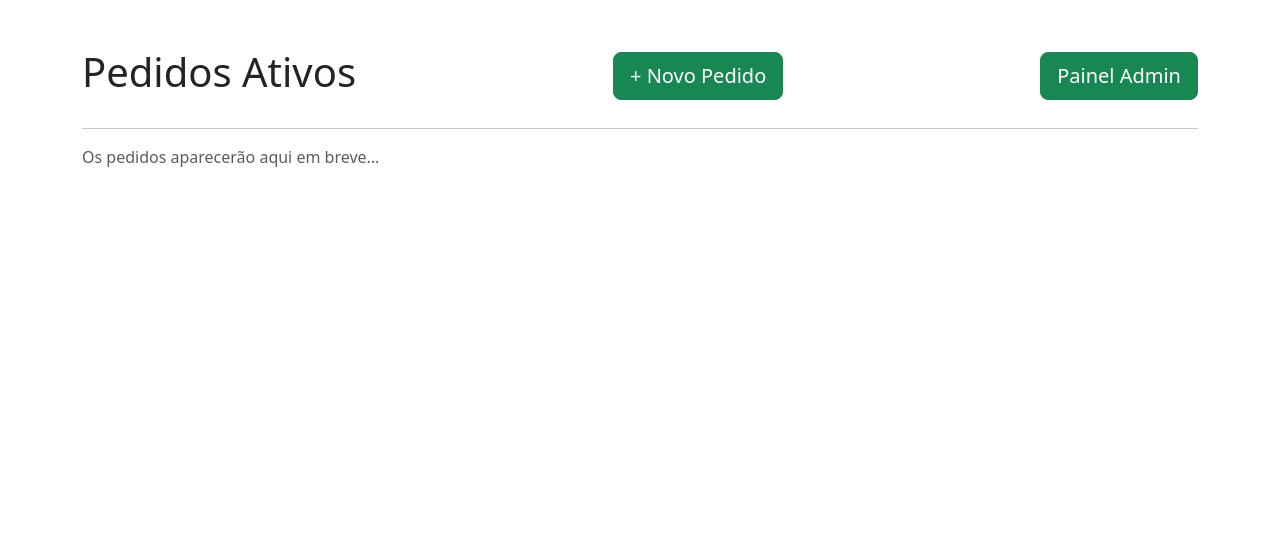
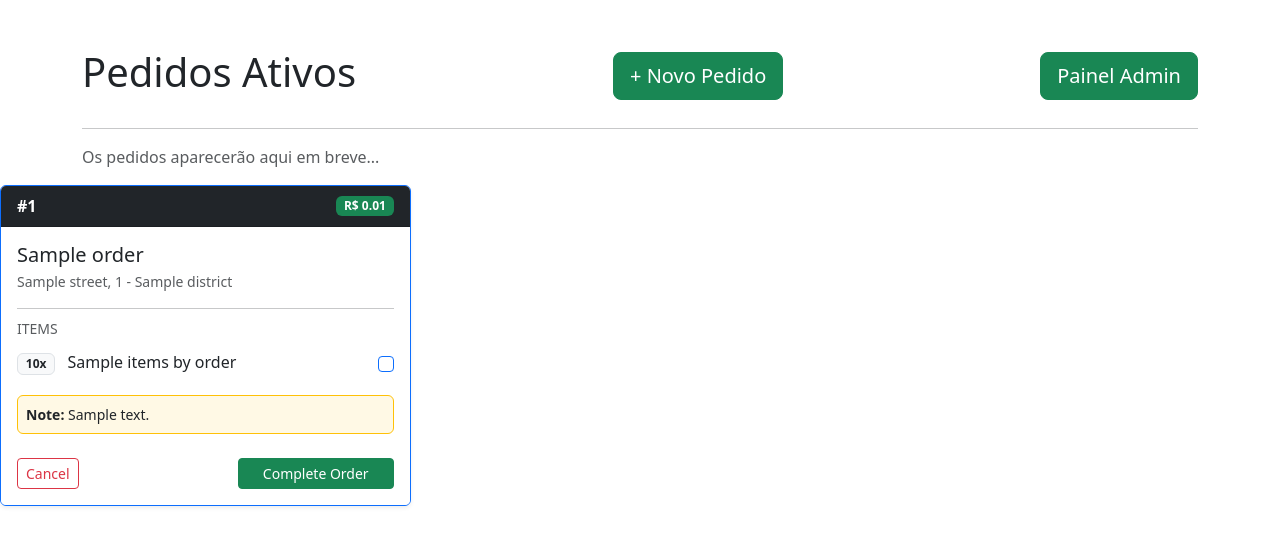
Before and after one commit to Pro7Alem/delivery, a Flask app: template templates/index.html in a window 1280 px wide. Shown: the top 546 px of the page. Run offline with Flask 3, Linux system fonts and the light colour scheme; the template is opened without the code that fills it: most values are stand-ins (such as "Sample title", 1, 10 or a date in 2020).

Commit message:
feat: cards de pedidos em andamento

```diff
--- a/app.py
+++ b/app.py
@@ -7,8 +7,23 @@ app = Flask(__name__)
 
 @app.route('/')
 def index():
-    orders = exec_query("SELECT * FROM orders WHERE status = 'CONFIRMED' ORDER BY created_at DESC")
-    return render_template('index.html', orders=orders)
+    # 1. Busca pedidos ativos
+    orders = exec_query("""
+        SELECT o.*, a.street, a.number, a.district
+        FROM orders o
+        JOIN addresses a ON o.address_id = a.id
+        WHERE o.status = 'CONFIRMED'
+        ORDER BY o.created_at ASC
+    """)
+
+    # 2. Busca itens dos pedidos ativos
+    items_by_order = {}
+    for order in orders:
+        items = exec_query("SELECT name, quantity FROM order_items WHERE order_id = ?",
+                           (order['id'],))
+        items_by_order[order['id']] = items
+
+    return render_template('index.html', orders=orders, items_by_order=items_by_order)
 
 @app.route('/novo_pedido')
 def novo_pedido():
--- a/templates/index.html
+++ b/templates/index.html
@@ -17,5 +17,74 @@
         <hr>
         <p class="text-muted">Os pedidos aparecerão aqui em breve...</p>
     </div>
+
+<div class="row">
+    {% if not orders %}
+        <div class="col-12 text-center mt-5">
+            <p class="text-muted">No active orders. Time to rest! ☕</p>
+        </div>
+    {% endif %}
+
+    {% for order in orders %}
+    <div class="col-md-6 col-lg-4 mb-4">
+        <div class="card shadow-sm h-100 border-primary">
+            <!-- Cabeçalho do Card: ID e Valor Total -->
+            <div class="card-header bg-dark text-white d-flex justify-content-between align-items-center">
+                <span class="fw-bold">#{{ order.id }}</span>
+                <span class="badge bg-success">R$ {{ "%.2f"|format(order.total_value / 100) }}</span>
+            </div>
+
+            <div class="card-body">
+                <!-- Informações do Cliente e Endereço -->
+                <h5 class="card-title mb-1">{{ order.customer_name }}</h5>
+                <p class="card-text small text-muted mb-3">
+                    <i class="bi bi-geo-alt"></i> {{ order.street }}, {{ order.number }} - {{ order.district }}
+                </p>
+
+                <hr>
+
+                <!-- Lista de Itens com Checkbox para conferência -->
+                <h6 class="card-subtitle mb-2 text-muted small uppercase">ITEMS</h6>
+                <ul class="list-group list-group-flush">
+                    {% for item in items_by_order[order.id] %}
+                    <li class="list-group-item d-flex justify-content-between align-items-center px-0 py-1 border-0">
+                        <span>
+                            <span class="badge bg-light text-dark border me-2">{{ item.quantity }}x</span>
+                            {{ item.name }}
+                        </span>
+                        <!-- Checkbox manual para o funcionário marcar o que já preparou -->
+                        <input type="checkbox" class="form-check-input border-primary">
+                    </li>
+                    {% endfor %}
+                </ul>
+
+                <!-- Observações do Pedido -->
+                {% if order.notes %}
+                <div class="mt-3 p-2 bg-warning bg-opacity-10 border border-warning rounded small">
+                    <strong>Note:</strong> {{ order.notes }}
+                </div>
+                {% endif %}
+            </div>
+
+            <!-- Ações do Pedido -->
+            <div class="card-footer bg-white border-top-0 d-flex justify-content-between pb-3">
+                <!-- Botão Cancelar -->
+                <form action="/update_order" method="POST" onsubmit="return confirm('Cancel this order?')">
+                    <input type="hidden" name="id" value="{{ order.id }}">
+                    <input type="hidden" name="action" value="CANCELLED">
+                    <button type="submit" class="btn btn-outline-danger btn-sm">Cancel</button>
+                </form>
+
+                <!-- Botão Finalizar -->
+                <form action="/update_order" method="POST">
+                    <input type="hidden" name="id" value="{{ order.id }}">
+                    <input type="hidden" name="action" value="COMPLETED">
+                    <button type="submit" class="btn btn-success btn-sm px-4">Complete Order</button>
+                </form>
+            </div>
+        </div>
+    </div>
+    {% endfor %}
+</div>
 </body>
 </html>
```
Also changed, not shown: database/database.db.
